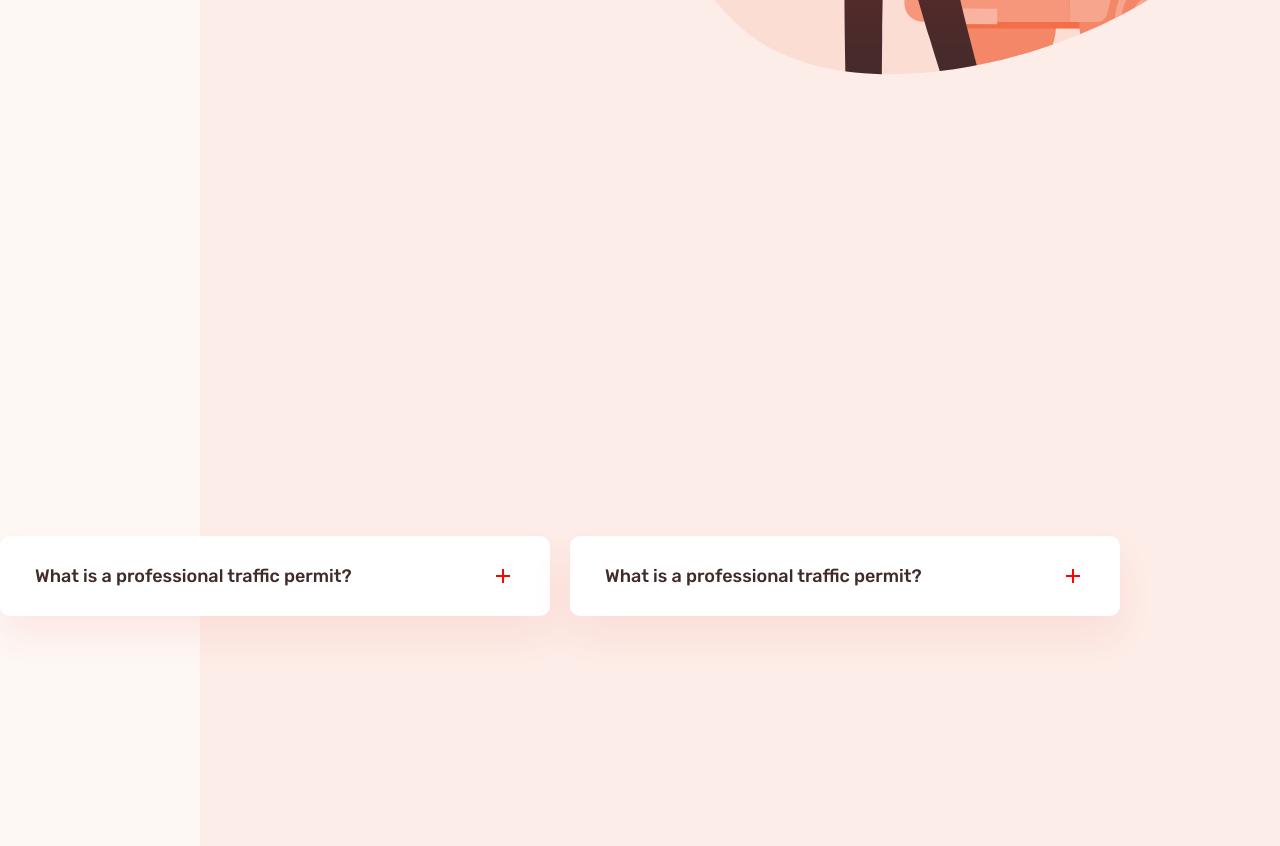
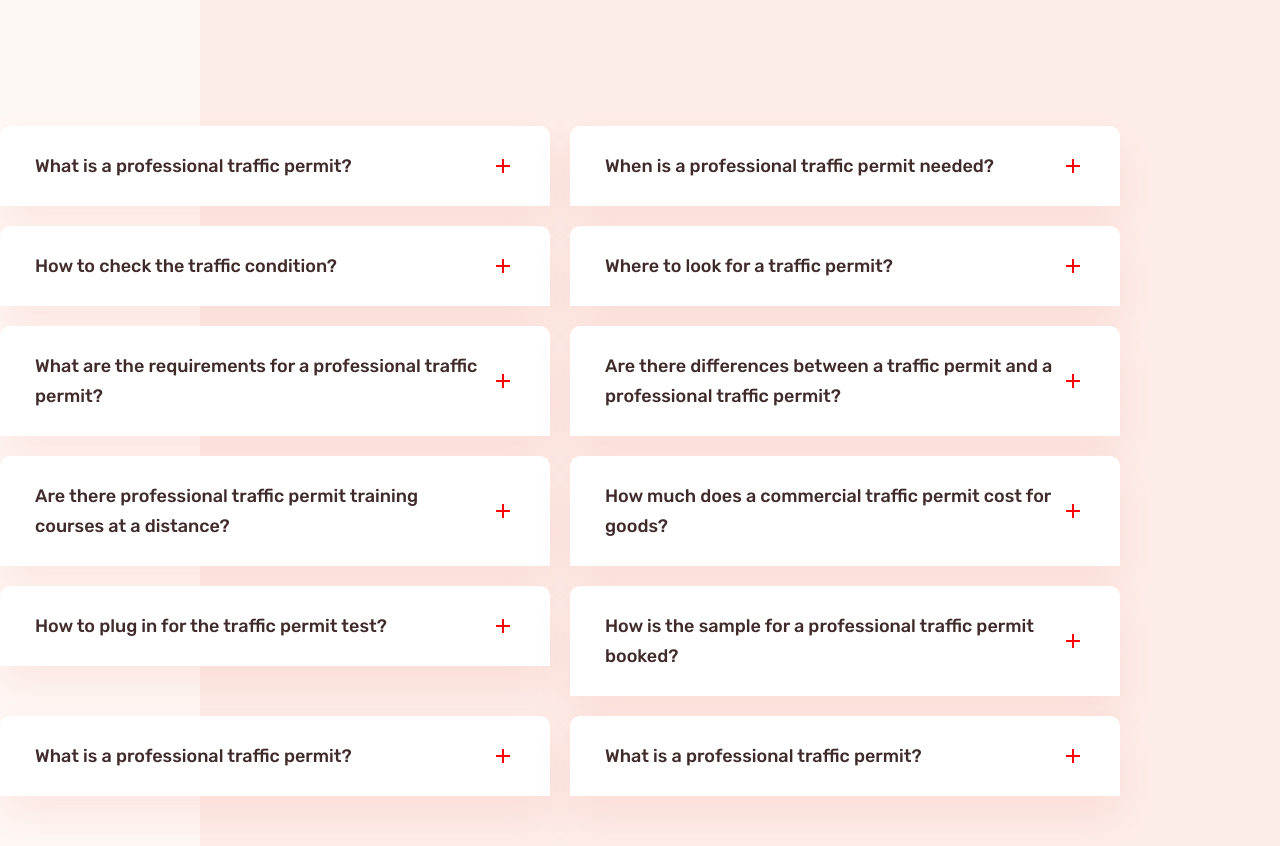
Before and after one commit to leoorlandin/traffic-landing-page, a React (Create React App) app: page / in a window 1280 px wide. Shown: the part 3520-4366 px from the top of the page. Built offline with nearby package versions, Linux system fonts and the light colour scheme.

Commit message:
create moc to populate cards on faqsection

```diff
--- a/src/components/FaqCard/styles.js
+++ b/src/components/FaqCard/styles.js
@@ -17,6 +17,8 @@ const showAnimation = keyframes`
 export const FaqCard = styled.div`
   display: flex;
   flex-direction: column;
+  max-width: 550px;
+  max-height: 250px;
 `;
 
 export const FaqContent = styled.div`
@@ -27,7 +29,7 @@ export const FaqContent = styled.div`
   justify-content: space-between;
   background: #fff;
   color: #402B2B;
-  border-radius: 10px;
+  border-radius: 10px 10px 0 0;
   box-shadow: 0px 20px 40px rgba(238, 77, 71, 0.1);
 
   font-family: Rubik;
@@ -43,10 +45,12 @@ export const FaqContent = styled.div`
 `;
 
 export const cardDescription = styled.div`
+  max-width: 550px;
   display: flex;
   padding: 45px 35px;
   align-items: center;
-  background: linear-gradient(180deg, rgba(253,237,232,1) 0%, rgba(255,255,255,1) 100%);
+  background: linear-gradient(180deg, rgba(252,221,212,1) 20%, rgba(255,255,255,1) 100%);
+  border-radius: 0 0 10px 10px;
 
   font-family: Rubik;
   font-weight: 300;
--- /dev/null
+++ b/src/pages/Home/data.js
@@ -0,0 +1,52 @@
+const FAQ_CARD_MOCKS = [
+  {
+    textContent: "What is a professional traffic permit?",
+    cardDescription: "Traffic permits are a requirement for conducting professional traffic."
+  },
+  {
+    textContent: "When is a professional traffic permit needed?",
+    cardDescription: "Traffic permits are a requirement for conducting professional traffic."
+  },
+  {
+    textContent: "How to check the traffic condition?",
+    cardDescription: "Traffic permits are a requirement for conducting professional traffic."
+  },
+  {
+    textContent: "Where to look for a traffic permit?",
+    cardDescription: "Traffic permits are a requirement for conducting professional traffic."
+  },
+  {
+    textContent: "What are the requirements for a professional traffic permit?",
+    cardDescription: "Traffic permits are a requirement for conducting professional traffic."
+  },
+  {
+    textContent: "Are there differences between a traffic permit and a professional traffic permit?",
+    cardDescription: "Traffic permits are a requirement for conducting professional traffic."
+  },
+  {
+    textContent: "Are there professional traffic permit training courses at a distance?",
+    cardDescription: "Traffic permits are a requirement for conducting professional traffic."
+  },
+  {
+    textContent: "How much does a commercial traffic permit cost for goods?",
+    cardDescription: "Traffic permits are a requirement for conducting professional traffic."
+  },
+  {
+    textContent: "How to plug in for the traffic permit test?",
+    cardDescription: "Traffic permits are a requirement for conducting professional traffic."
+  },
+  {
+    textContent: "How is the sample for a professional traffic permit booked?",
+    cardDescription: "Traffic permits are a requirement for conducting professional traffic."
+  },
+  {
+    textContent: "What is a professional traffic permit?",
+    cardDescription: "Traffic permits are a requirement for conducting professional traffic."
+  },
+  {
+    textContent: "What is a professional traffic permit?",
+    cardDescription: "Traffic permits are a requirement for conducting professional traffic."
+  },
+]
+
+export default FAQ_CARD_MOCKS;
--- a/src/pages/Home/index.js
+++ b/src/pages/Home/index.js
@@ -10,6 +10,10 @@ import FaqCard from '../../components/FaqCard';
 import Illustration from '../../assets/Illustration.svg';
 import HowToIllustration from '../../assets/HowToIllustration.svg';
 import FaqIllustration from '../../assets/FaqIllustration.svg';
+
+import data from './data';
+
+
 
 const Home = () => {
   return (
@@ -53,8 +57,11 @@ const Home = () => {
         </S.FaqBanner>
 
         <S.FaqCards>
-            <FaqCard textContent="What is a professional traffic permit?" cardDescription="this is my card description"/>
-            <FaqCard textContent="What is a professional traffic permit?" cardDescription="this is my card description"/>
+          {
+            data.map(item => (
+              <FaqCard textContent={item.textContent} cardDescription={item.cardDescription}></FaqCard>
+            ))
+          }
         </S.FaqCards>
 
       </S.FaqSection>
--- a/src/pages/Home/styles.js
+++ b/src/pages/Home/styles.js
@@ -119,7 +119,8 @@ export const FaqSection = styled.div`
   width: 1370px;
   height: 1500px;
   margin-left: auto;
-  justify-content: space-around;
+  justify-content: space-between;
+  padding: 50px 0;
 `;
 
 export const FaqBanner = styled.div`
@@ -158,5 +159,5 @@ export const FaqBannerTexts = styled.div`
 export const FaqCards = styled.div`
   display: grid;
   grid-template-columns: 550px 550px;
-  grid-gap: 20px
+  grid-gap: 20px;
 `;
```
Lines whose indentation alone changed are shown as unchanged.
